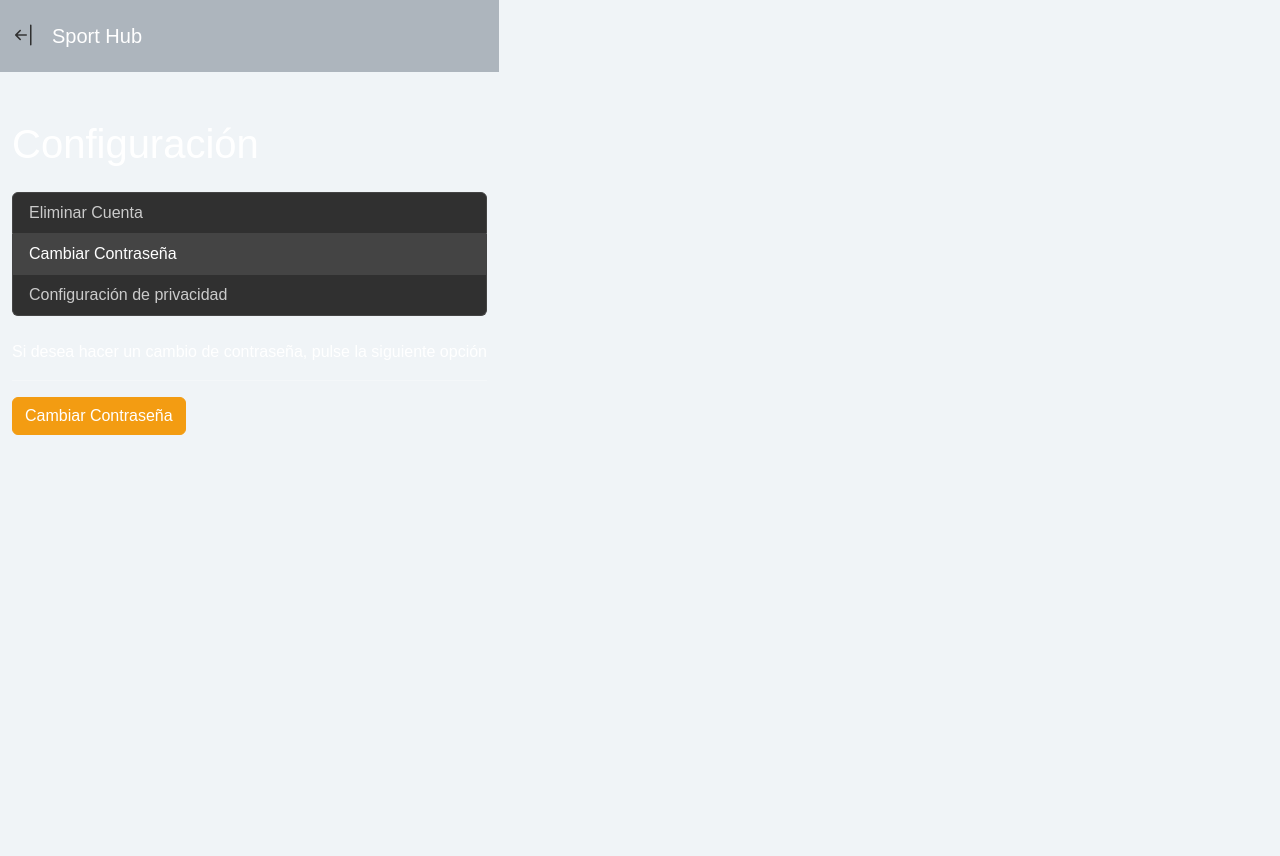
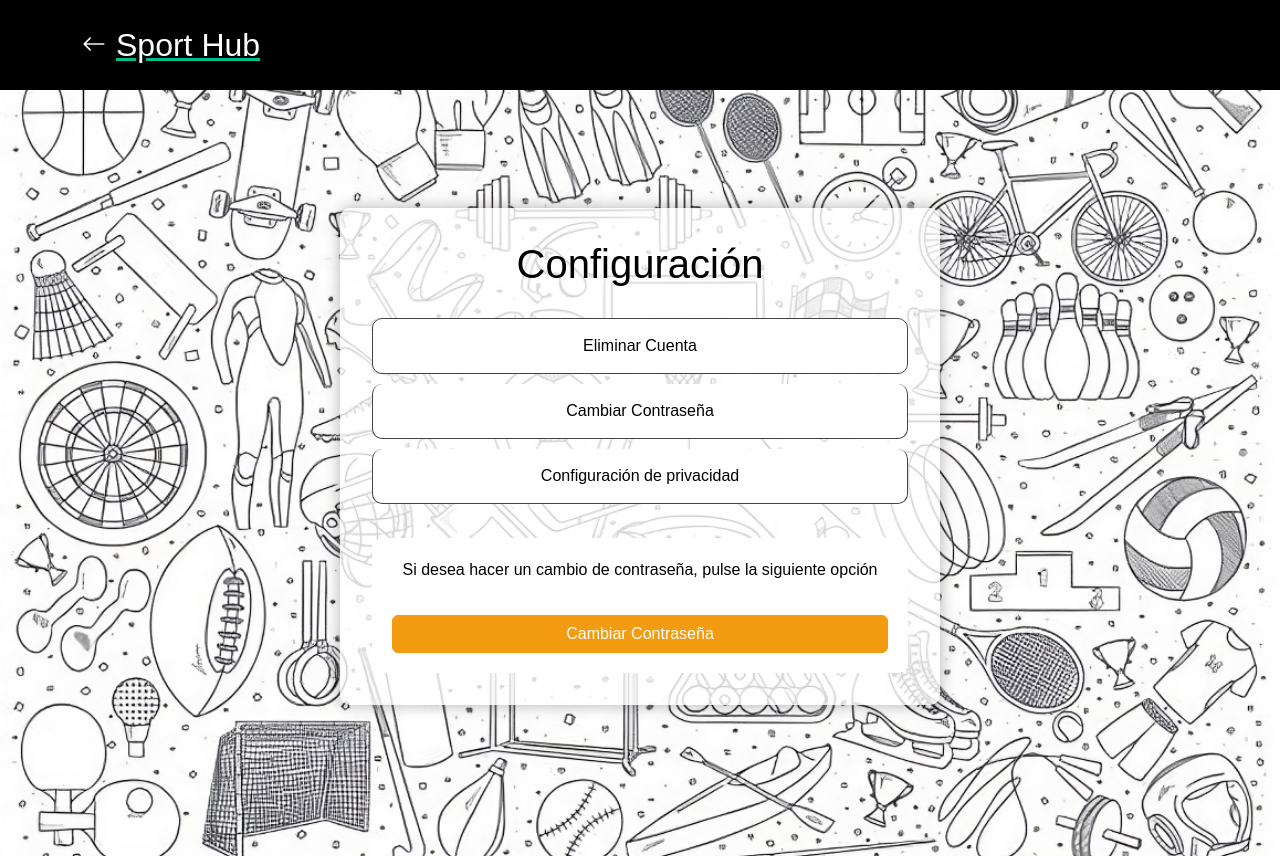
Before and after one commit to Steinvorth/SportHub, a React (Vite) app: page /Settings in a window 1280 px wide. Both pictures are taken after a click on the button "Cambiar Contraseña". Before the commit the page ends 800 px from the top, so only its background shows below. Built offline with nearby package versions, Linux system fonts and the light colour scheme.

Commit message:
Frontend_Settings

```diff
--- a/src/componentes/Profile/Settings.jsx
+++ b/src/componentes/Profile/Settings.jsx
@@ -1,9 +1,8 @@
-import { Link } from "react-router-dom";
-import Swal from "sweetalert2";
-import { updatePrivacySetting } from "../supabase/api";
+import { Link } from 'react-router-dom';
+import Swal from 'sweetalert2';
+import { updatePrivacySetting } from '../supabase/api';
 import { deleteAuthUser } from '../supabase/apiAdmin';
-
-import { useEffect, useState } from "react";
+import { useEffect, useState } from 'react';
 
 export const Settings = () => {
   const [userUUID, setUserUUID] = useState('');
@@ -20,26 +19,25 @@ export const Settings = () => {
         if (uuid) {
           setUserUUID(UUID_formatted); // Guardamos el UserUUID en el estado
         } else {
-                navigate("/login"); // Redirige a la página de login si no hay sesión
+          navigate('/login'); // Redirige a la página de login si no hay sesión
         }
       } catch (error) {
-              console.error("Error obteniendo el UserUUID actual:", error.message);
+        console.error('Error obteniendo el UserUUID actual:', error.message);
       }
     };
     fetchUserUUID();
   }, [userUUID]);
 
-    //MÉTODO PARA ELIMINAR EL USUARIO DE LA BASE DE DATOS
   const handleDeleteAccount = async () => {
     const result = await Swal.fire({
       title: 'Eliminar Cuenta',
-            text: "¿Estás seguro de que quieres eliminar tu cuenta? Esta acción no se puede deshacer.",
+      text: '¿Estás seguro de que quieres eliminar tu cuenta? Esta acción no se puede deshacer.',
       icon: 'warning',
       showCancelButton: true,
       confirmButtonColor: '#d33',
       cancelButtonColor: '#3085d6',
       confirmButtonText: 'Eliminar cuenta',
-            cancelButtonText: 'Cancelar'
+      cancelButtonText: 'Cancelar',
     });
 
     if (result.isConfirmed) {
@@ -50,20 +48,16 @@ export const Settings = () => {
           Swal.fire('Cuenta eliminada', response.message, 'success');
           window.location.href = '/';
         }
-                // Clear local storage first
+
         localStorage.clear();
-
-                // Delete account
         await deleteAuthUser(userUUID);
 
-                // Show success message
         await Swal.fire({
           title: 'Cuenta eliminada',
           text: 'Tu cuenta ha sido eliminada exitosamente',
-                    icon: 'success'
+          icon: 'success',
         });
 
-                // Redirect to home
         window.location.href = '/';
       } catch (error) {
         console.error('Error:', error);
@@ -72,14 +66,12 @@ export const Settings = () => {
     }
   };
 
-    // Método para cambiar la configuración de privacidad
   const handleTogglePrivacy = async () => {
     try {
       const newPrivacySetting = !isPrivate;
       const { data, error } = await updatePrivacySetting(userUUID, newPrivacySetting);
 
       if (error) throw error;
-
 
       setIsPrivate(newPrivacySetting);
 
@@ -89,7 +81,7 @@ export const Settings = () => {
         'success'
       );
     } catch (error) {
-            console.error("Error actualizando configuración de privacidad:", error.message);
+      console.error('Error actualizando configuración de privacidad:', error.message);
       Swal.fire(
         'Error',
         'No se pudo actualizar la configuración de privacidad. Intenta nuevamente.',
@@ -101,13 +93,40 @@ export const Settings = () => {
   return (
     <>
       {/* Navbar */}
-            <nav className="navbar navbar-expand-lg navbar-light bg-light d-flex flex-column">
+      <nav className="navbar navbar-expand-lg navbar-light w-100" style={{
+        backgroundColor: '#000',
+        color: '#fff',
+        width: '100vw',
+        position: 'fixed',
+        top: 0,
+        zIndex: 1000
+      }}>
         <div className="container">
-                    <Link to="../profile">
-                        <i className="bi bi-arrow-bar-left me-3 text-dark fs-4"></i>
+          <Link to="/" className="d-flex align-items-center">
+            <i className="bi bi-arrow-left" style={{ color: '#fff', fontSize: '1.5rem', marginRight: '10px' }}></i>
+            <span
+              className="navbar-brand"
+              style={{
+                color: '#fff',
+                cursor: 'pointer',
+                fontSize: '2rem',
+                textAlign: 'center', // Asegura que el nombre se centre
+                display: 'block',
+                width: '300%', // Ajuste aquí
+              }}
+            >
+              Sport Hub
+            </span>
           </Link>
-                    <a className="navbar-brand" href="/">Sport Hub</a>
-                    <button className="navbar-toggler" type="button" data-bs-toggle="collapse" data-bs-target="#navbarNav" aria-controls="navbarNav" aria-expanded="false" aria-label="Toggle navigation">
+          <button
+            className="navbar-toggler"
+            type="button"
+            data-bs-toggle="collapse"
+            data-bs-target="#navbarNav"
+            aria-controls="navbarNav"
+            aria-expanded="false"
+            aria-label="Toggle navigation"
+          >
             <span className="navbar-toggler-icon"></span>
           </button>
           <div className="collapse navbar-collapse" id="navbarNav">
@@ -117,14 +136,48 @@ export const Settings = () => {
       </nav>
 
       {/* Settings Section */}
-            <div className="container mt-5">
-                <h2>Configuración</h2>
+      <div
+        className="container-fluid p-0"
+        style={{
+          minHeight: '100vh',
+          width: '100vw',
+          display: 'flex',
+          alignItems: 'center',
+          justifyContent: 'center',
+          backgroundImage: 'url("../Images/fondo.jpeg")',
+          backgroundSize: 'cover',
+          backgroundPosition: 'center',
+          backgroundRepeat: 'no-repeat',
+          marginTop: '56px' // Height of navbar
+        }}
+      >
+        <div
+          style={{
+            backgroundColor: 'rgba(255, 255, 255, 0.8)',
+            padding: '2rem',
+            borderRadius: '10px',
+            width: '90%',
+            maxWidth: '600px',
+            textAlign: 'center',
+            boxShadow: '0 0 15px rgba(0, 0, 0, 0.3)',
+          }}
+        >
+          <h2 style={{ color: 'black', marginBottom: '30px' }}>Configuración</h2>
 
-                <div className="list-group mt-4">
+          <div className="list-group mt-4" style={{ width: '100%' }}>
             {/* Eliminar Cuenta */}
             <button
               className="list-group-item list-group-item-action"
               onClick={() => setActiveSection(activeSection === 'delete' ? null : 'delete')}
+              style={{
+                backgroundColor: '#ffffff',
+                color: 'black',
+                borderRadius: '10px',
+                marginBottom: '10px',
+                padding: '15px',
+                textAlign: 'center',
+                fontSize: '16px',
+              }}
             >
               Eliminar Cuenta
             </button>
@@ -132,6 +185,15 @@ export const Settings = () => {
             <button
               className="list-group-item list-group-item-action"
               onClick={() => setActiveSection(activeSection === 'change-password' ? null : 'change-password')}
+              style={{
+                backgroundColor: '#ffffff',
+                color: 'black',
+                borderRadius: '10px',
+                marginBottom: '10px',
+                padding: '15px',
+                textAlign: 'center',
+                fontSize: '16px',
+              }}
             >
               Cambiar Contraseña
             </button>
@@ -139,6 +201,15 @@ export const Settings = () => {
             <button
               className="list-group-item list-group-item-action"
               onClick={() => setActiveSection(activeSection === 'privacy' ? null : 'privacy')}
+              style={{
+                backgroundColor: '#ffffff',
+                color: 'black',
+                borderRadius: '10px',
+                marginBottom: '10px',
+                padding: '15px',
+                textAlign: 'center',
+                fontSize: '16px',
+              }}
             >
               Configuración de privacidad
             </button>
@@ -147,31 +218,38 @@ export const Settings = () => {
           {/* Dynamic Section Content Below All Options */}
           <div className="mt-4">
             {activeSection === 'delete' && (
-                        <div id="delete-account-settings" className="mt-3">
-                            <p>Para eliminar tu cuenta, haz clic en el botón de abajo. Se te pedirá confirmación.</p>
+              <div
+                id="delete-account-settings"
+                className="mt-3"
+                style={{ backgroundColor: '#ffffff', padding: '20px', borderRadius: '10px' }}
+              >
+                <p style={{ color: 'black' }}>Para eliminar tu cuenta, haz clic en el botón de abajo. Se te pedirá confirmación.</p>
                 <i className="bi bi-exclamation-lg text-danger fs-3 mt-5"></i>
-                            <button
-                                className="btn btn-danger"
-                                onClick={handleDeleteAccount}
-                            >
+                <button className="btn btn-danger" onClick={handleDeleteAccount} style={{ width: '100%' }}>
                   Eliminar cuenta
                 </button>
               </div>
             )}
             {activeSection === 'change-password' && (
-                        <div id="change-password-settings" className="mt-3">
-                            <p>Si desea hacer un cambio de contraseña, pulse la siguiente opción</p> <hr />
-                            <Link to='../ResetPassword'>
-                                <button className="btn btn-warning">
-                                    Cambiar Contraseña
-                                </button>
+              <div
+                id="change-password-settings"
+                className="mt-3"
+                style={{ backgroundColor: '#ffffff', padding: '20px', borderRadius: '10px' }}
+              >
+                <p style={{ color: 'black' }}>Si desea hacer un cambio de contraseña, pulse la siguiente opción</p>
+                <hr />
+                <Link to="../ResetPassword">
+                  <button className="btn btn-warning" style={{ width: '100%' }}>Cambiar Contraseña</button>
                 </Link>
               </div>
             )}
             {activeSection === 'privacy' && (
-                        <div id="privacy-settings" className="mt-3">
-                            <p>Aquí podrás ajustar tus configuraciones de privacidad:</p>
-                            {/* Switch para cambiar privacidad */}
+              <div
+                id="privacy-settings"
+                className="mt-3"
+                style={{ backgroundColor: '#ffffff', padding: '20px', borderRadius: '10px' }}
+              >
+                <p style={{ color: 'black' }}>Aquí podrás ajustar tus configuraciones de privacidad:</p>
                 <div className="form-check form-switch">
                   <input
                     className="form-check-input"
@@ -179,8 +257,9 @@ export const Settings = () => {
                     id="privacyToggle"
                     checked={isPrivate}
                     onChange={handleTogglePrivacy}
+                    style={{ accentColor: '#003366' }}
                   />
-                                <label className="form-check-label" htmlFor="privacyToggle">
+                  <label className="form-check-label" htmlFor="privacyToggle" style={{ color: 'black' }}>
                     {isPrivate ? 'Perfil Privado' : 'Perfil Público'}
                   </label>
                 </div>
@@ -188,6 +267,7 @@ export const Settings = () => {
             )}
           </div>
         </div>
+      </div>
     </>
   );
 };
```
Also changed, not shown: public/Images/fondo.jpeg (added). Lines whose indentation alone changed are shown as unchanged.
